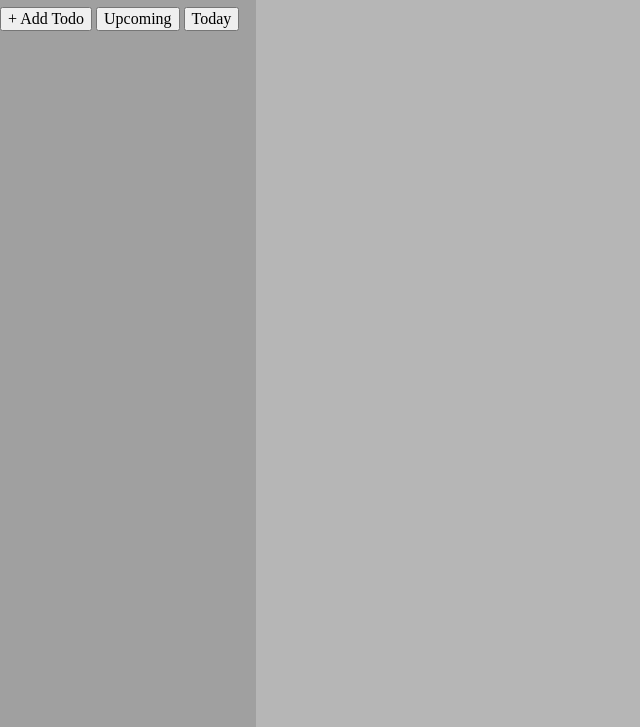
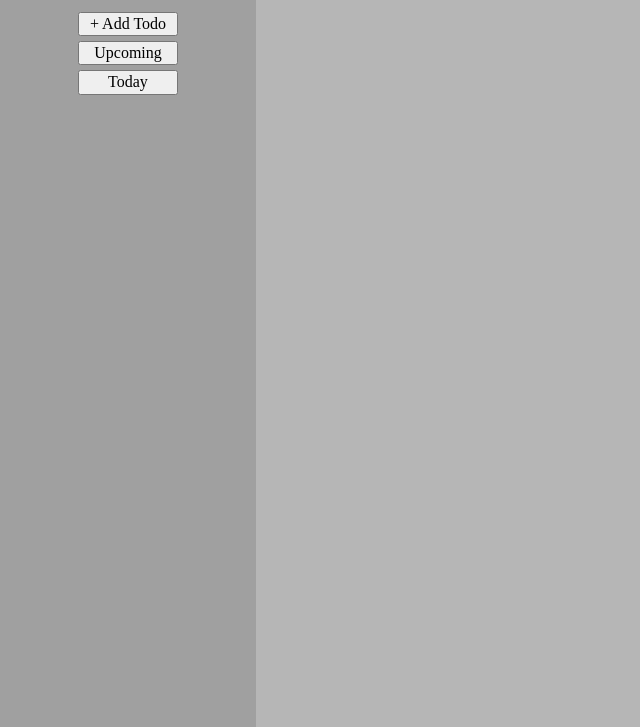
Before and after one commit to iysz18/Todo-List, a website built with webpack: page src/template.html in a window 1280 px wide. Shown: the part 73-800 px from the top of the page, without its empty margins (0-640 px from the left). Built offline with nearby package versions, Linux system fonts and the light colour scheme.

Commit message:
style(sidebar-menu-items): add display flex, center buttons, set width and gap.

```diff
--- a/css/main.css
+++ b/css/main.css
@@ -24,3 +24,15 @@ body {
     width: 80%;
     background-color: rgb(182, 182, 182);
 }
+
+/* styling for the menu-items container */
+.menu-items {
+    display: flex;
+    flex-direction: column;
+    align-items: center;
+    gap: 5px;
+}
+
+.menu-items button {
+    width: 100px;
+}
```
